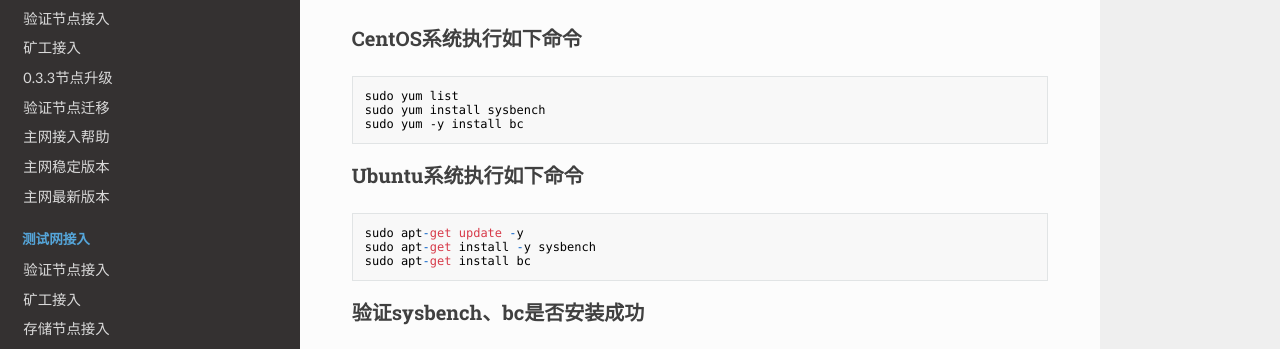
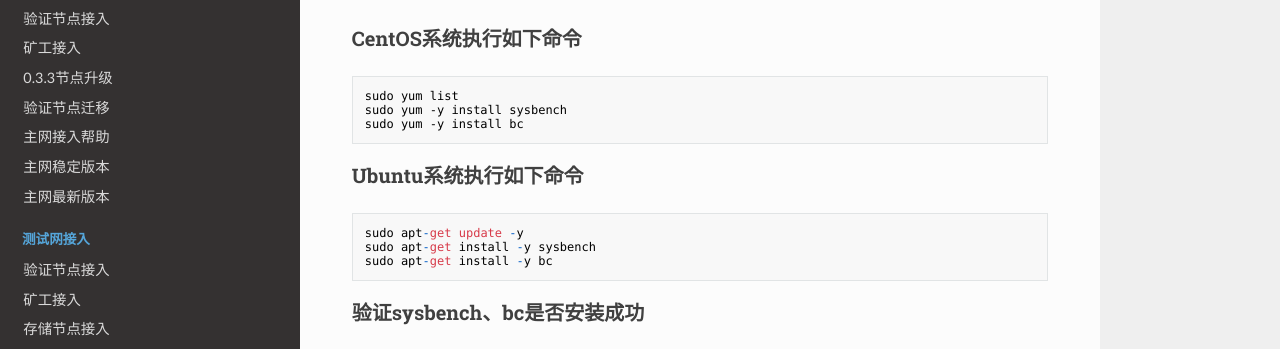
Before and after one commit to fireagainsmile/launch, an MkDocs documentation site: the page built from docs/IO-BenchMark.md, in a window 1280 px wide and 1194 px high. Shown: the part 204-553 px from the top of the window. Built offline with MkDocs 1.6.1, drawn with Linux system fonts in a browser that asks for light colours; nearby versions of some CDN libraries.

````diff
--- a/docs/IO-BenchMark.md
+++ b/docs/IO-BenchMark.md
@@ -6,7 +6,7 @@
 
 ```
 sudo yum list
-sudo yum install sysbench
+sudo yum -y install sysbench
 sudo yum -y install bc
 ```
 
@@ -15,7 +15,7 @@ sudo yum -y install bc
 ```
 sudo apt-get update -y
 sudo apt-get install -y sysbench
-sudo apt-get install bc
+sudo apt-get install -y bc
 ```
 
 ### 验证sysbench、bc是否安装成功
````
